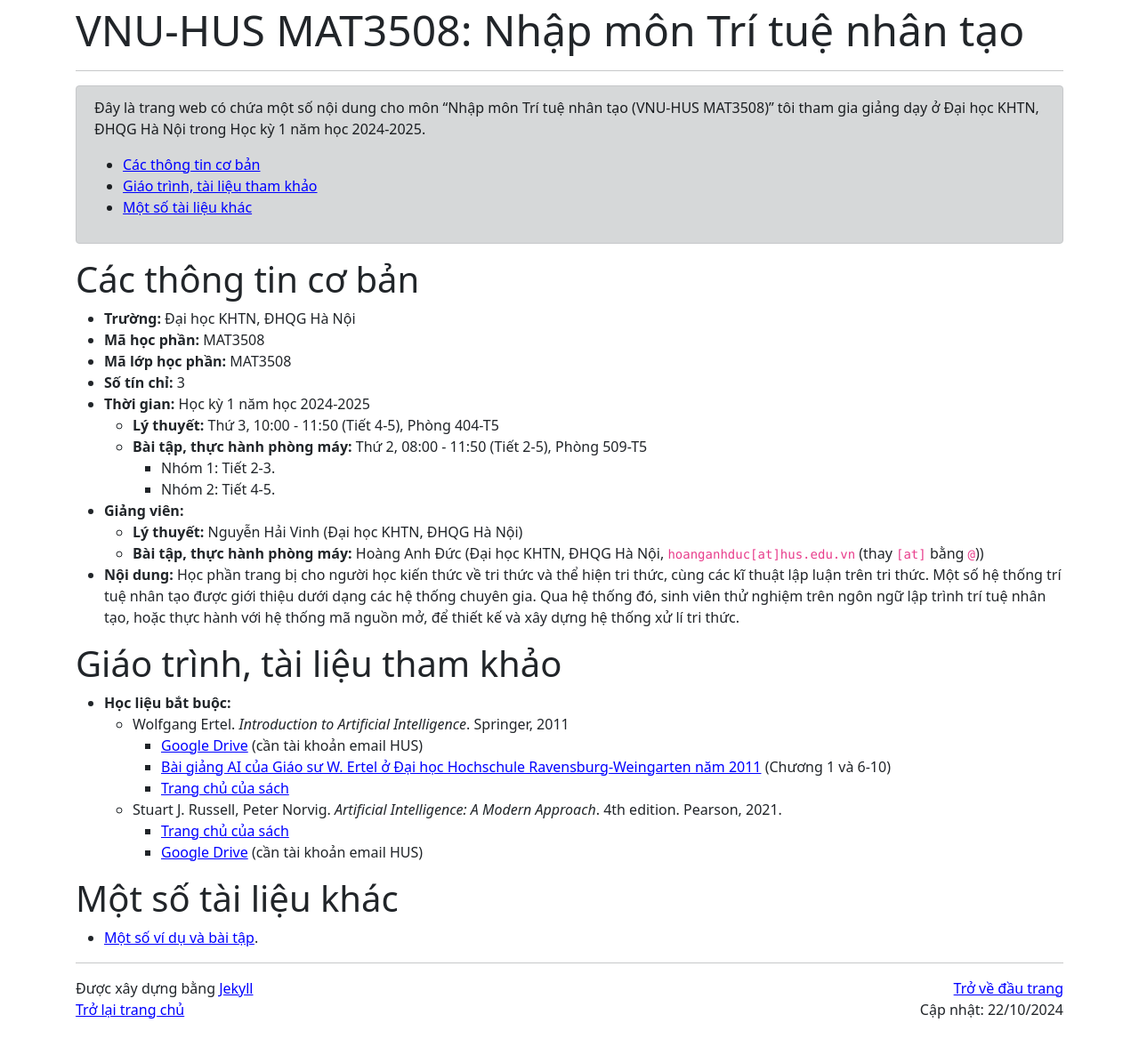
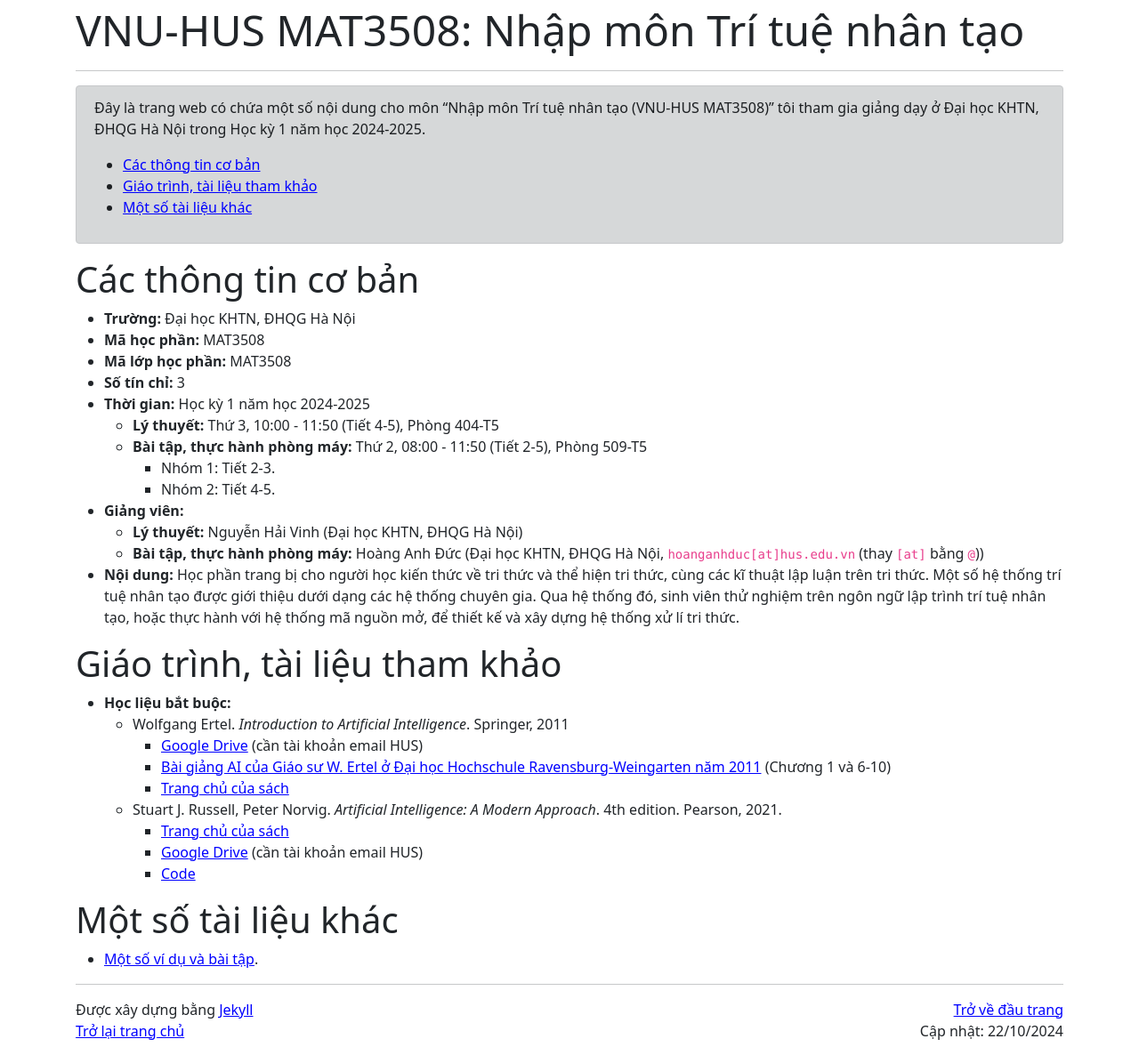
Before and after one commit to hoanganhduc/hoanganhduc.github.io, a Jekyll site: the page built from teaching/VNU-HUS/2024/winter/MAT3508/index.md, in a window 1280 px wide. Shown: the whole page at 89% size. Built offline with Jekyll 4.4.1, drawn with Linux system fonts in a browser that asks for light colours; nearby versions of some CDN libraries; a style sheet for code colours, icons or effects is not loaded; before the commit the page ends 1162 px from its top, so only the background shows below that.

Commit message:
Updated @ 2024-10-22  20:17:06 ICT

```diff
--- a/teaching/VNU-HUS/2024/winter/MAT3508/index.md
+++ b/teaching/VNU-HUS/2024/winter/MAT3508/index.md
@@ -39,6 +39,7 @@ katex: true
   * Stuart J. Russell, Peter Norvig. *Artificial Intelligence: A Modern Approach*. 4th edition. Pearson, 2021.
     * [Trang chủ của sách](https://aima.cs.berkeley.edu)
     * [Google Drive](https://drive.google.com/file/d/1DcyyfFyLyGho4o9V4gZK3gO8Akx_9APi/) (cần tài khoản email HUS)
+    * [Code](https://github.com/aimacode)
 
 # Một số tài liệu khác
 
```
Also changed, not shown: 1 other file.
